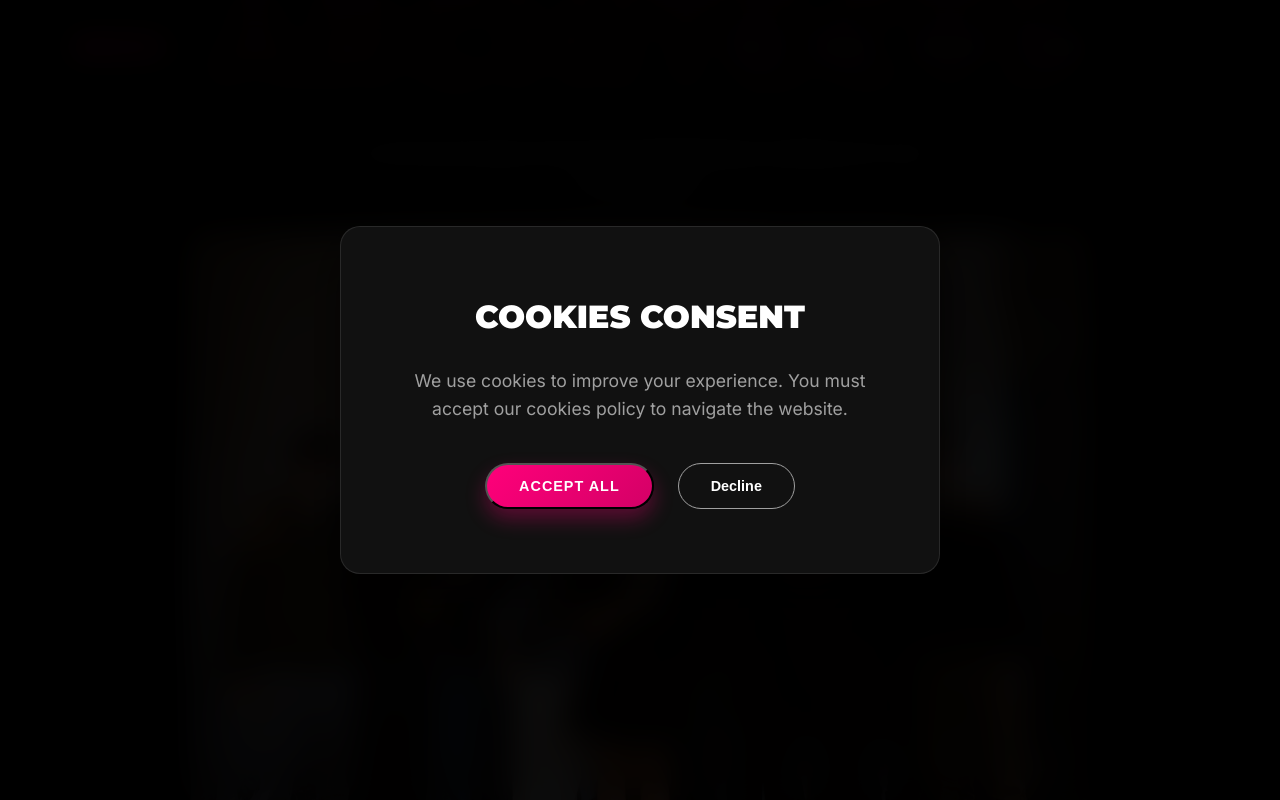
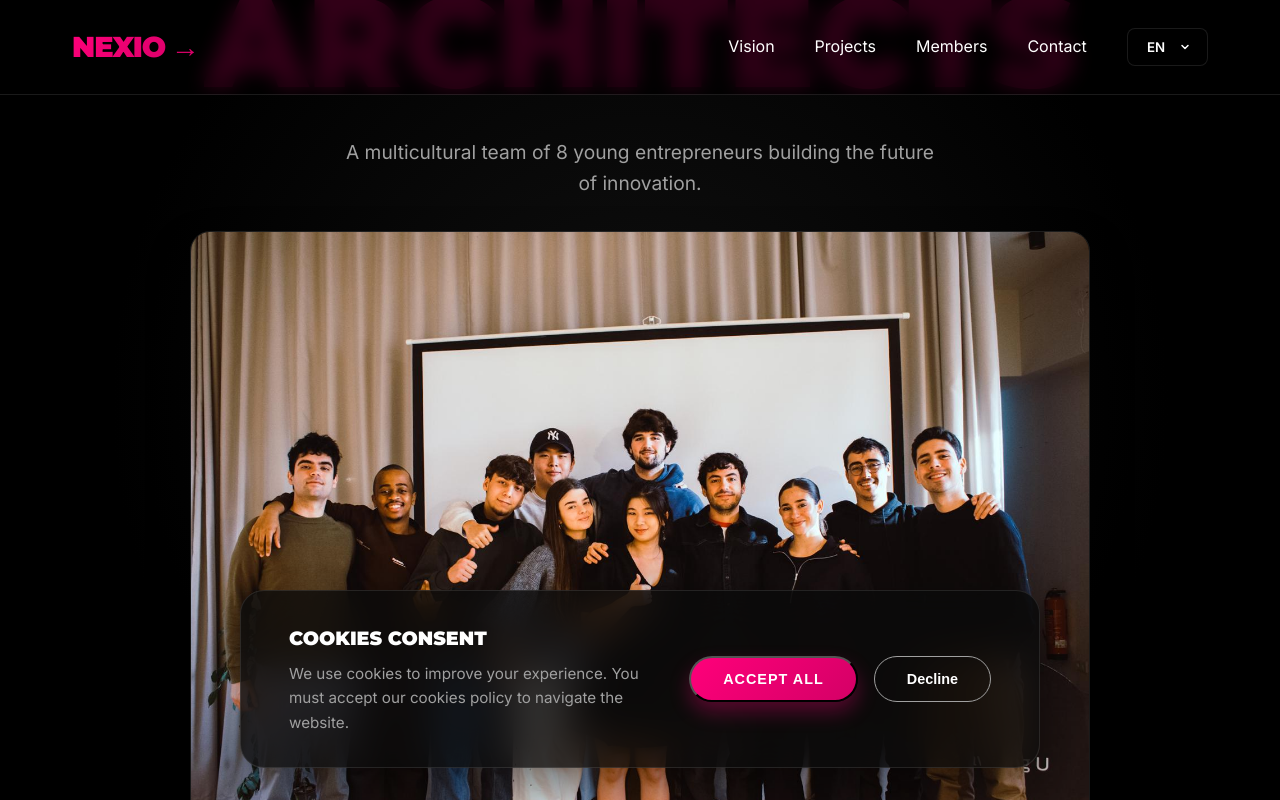
Before and after one commit to pluravita-pixel/team-nexio-web, a website built with Vite: page index.html in a window 1280 px wide. Shown: the top 800 px of the page. Built offline with nearby package versions, Linux system fonts and the light colour scheme.

Commit message:
Fix: cookie banner intrusiveness and vision architects visibility issues

```diff
--- a/index.html
+++ b/index.html
@@ -173,15 +173,17 @@
     </div>
   </div>
 
-  <!-- Cookie Consent -->
-  <div id="cookie-banner" class="cookie-overlay">
-    <div class="cookie-content">
-      <h3 data-i18n="cookie-title">Cookies Consent</h3>
-      <p data-i18n="cookie-text">We use cookies to improve your experience. You must accept our cookies policy to
-        navigate the website.</p>
-      <div class="cookie-btns">
-        <button id="accept-cookies" class="premium-btn small" data-i18n="cookie-accept">Accept All</button>
-        <button id="decline-cookies" class="outline-btn small" data-i18n="cookie-decline">Decline</button>
+  <!-- Consent Banner -->
+  <div id="p-consent-wrapper" class="p-consent-wrapper">
+    <div class="p-consent-content">
+      <div class="p-consent-info">
+        <h3 data-i18n="cookie-title">Cookies Consent</h3>
+        <p data-i18n="cookie-text">We use cookies to improve your experience. You must accept our cookies policy to
+          navigate the website.</p>
+      </div>
+      <div class="p-consent-btns">
+        <button id="accept-consent" class="premium-btn small" data-i18n="cookie-accept">Accept All</button>
+        <button id="decline-consent" class="outline-btn small" data-i18n="cookie-decline">Decline</button>
       </div>
     </div>
   </div>
--- a/main.js
+++ b/main.js
@@ -323,26 +323,25 @@ document.addEventListener("DOMContentLoaded", () => {
     }
   });
 
-  // Cookie Consent Logic
-  const cookieBanner = document.getElementById("cookie-banner");
-  const acceptBtn = document.getElementById("accept-cookies");
-  const declineBtn = document.getElementById("decline-cookies");
+  // Consent Logic
+  const consentBanner = document.getElementById("p-consent-wrapper");
+  const acceptBtn = document.getElementById("accept-consent");
+  const declineBtn = document.getElementById("decline-consent");
 
-  if (!localStorage.getItem("nexio-cookies-accepted")) {
-    cookieBanner.classList.remove("cookie-hide");
-    document.body.classList.add("body-locked");
+  if (!localStorage.getItem("nexio-consent-given")) {
+    consentBanner.classList.remove("p-consent-hide");
   } else {
-    cookieBanner.classList.add("cookie-hide");
+    consentBanner.classList.add("p-consent-hide");
   }
 
   acceptBtn.addEventListener("click", () => {
-    localStorage.setItem("nexio-cookies-accepted", "true");
-    cookieBanner.classList.add("cookie-hide");
-    document.body.classList.remove("body-locked");
+    localStorage.setItem("nexio-consent-given", "true");
+    consentBanner.classList.add("p-consent-hide");
   });
 
   declineBtn.addEventListener("click", () => {
-    alert("You must accept cookies to view the website content.");
-    window.location.href = "https://google.com"; // Block access as requested
+    localStorage.setItem("nexio-consent-given", "false"); // Store preference but don't block
+    consentBanner.classList.add("p-consent-hide");
+    console.log("Consent declined. Some features may be limited.");
   });
 });
--- a/style.css
+++ b/style.css
@@ -440,48 +440,56 @@ footer {
     padding-bottom: 2px;
 }
 
-/* Cookie Banner Styles */
-.cookie-overlay {
+/* Consent Banner Styles */
+.p-consent-wrapper {
     position: fixed;
-    top: 0;
-    left: 0;
-    width: 100%;
-    height: 100%;
-    background: rgba(0, 0, 0, 0.95);
-    backdrop-filter: blur(15px);
+    bottom: 2rem;
+    left: 2rem;
+    right: 2rem;
     z-index: 3000;
     display: flex;
     align-items: center;
     justify-content: center;
-    padding: 2.5rem;
+    pointer-events: none; /* Allows clicking through the empty space */
 }
 
-.cookie-content {
-    background: #111;
+.p-consent-content {
+    background: rgba(10, 10, 10, 0.8);
+    backdrop-filter: blur(20px);
     border: 1px solid var(--border-glass);
-    padding: 4rem;
-    border-radius: 20px;
-    max-width: 600px;
-    text-align: center;
+    padding: 2rem 3rem;
+    border-radius: 24px;
+    max-width: 800px;
+    width: 100%;
+    text-align: left;
     box-shadow: 0 20px 50px rgba(0, 0, 0, 0.5);
+    display: flex;
+    align-items: center;
+    justify-content: space-between;
+    gap: 2rem;
+    pointer-events: all;
 }
 
-.cookie-content h3 {
-    font-size: 2rem;
-    margin-bottom: 1.5rem;
+.p-consent-content h3 {
+    font-size: 1.2rem;
+    margin-bottom: 0.5rem;
     color: white;
 }
 
-.cookie-content p {
+.p-consent-content p {
     color: var(--text-gray);
-    margin-bottom: 2.5rem;
-    font-size: 1.1rem;
+    margin-bottom: 0;
+    font-size: 0.95rem;
 }
 
-.cookie-btns {
+.p-consent-info {
+    flex: 1;
+}
+
+.p-consent-btns {
     display: flex;
-    gap: 1.5rem;
-    justify-content: center;
+    gap: 1rem;
+    white-space: nowrap;
 }
 
 .premium-btn.small {
@@ -506,10 +514,11 @@ footer {
     background: rgba(255, 255, 255, 0.05);
 }
 
-.cookie-hide {
+.p-consent-hide {
     display: none !important;
 }
 
+/* Modal and body lock adjustments */
 .body-locked {
     overflow: hidden !important;
 }
```
